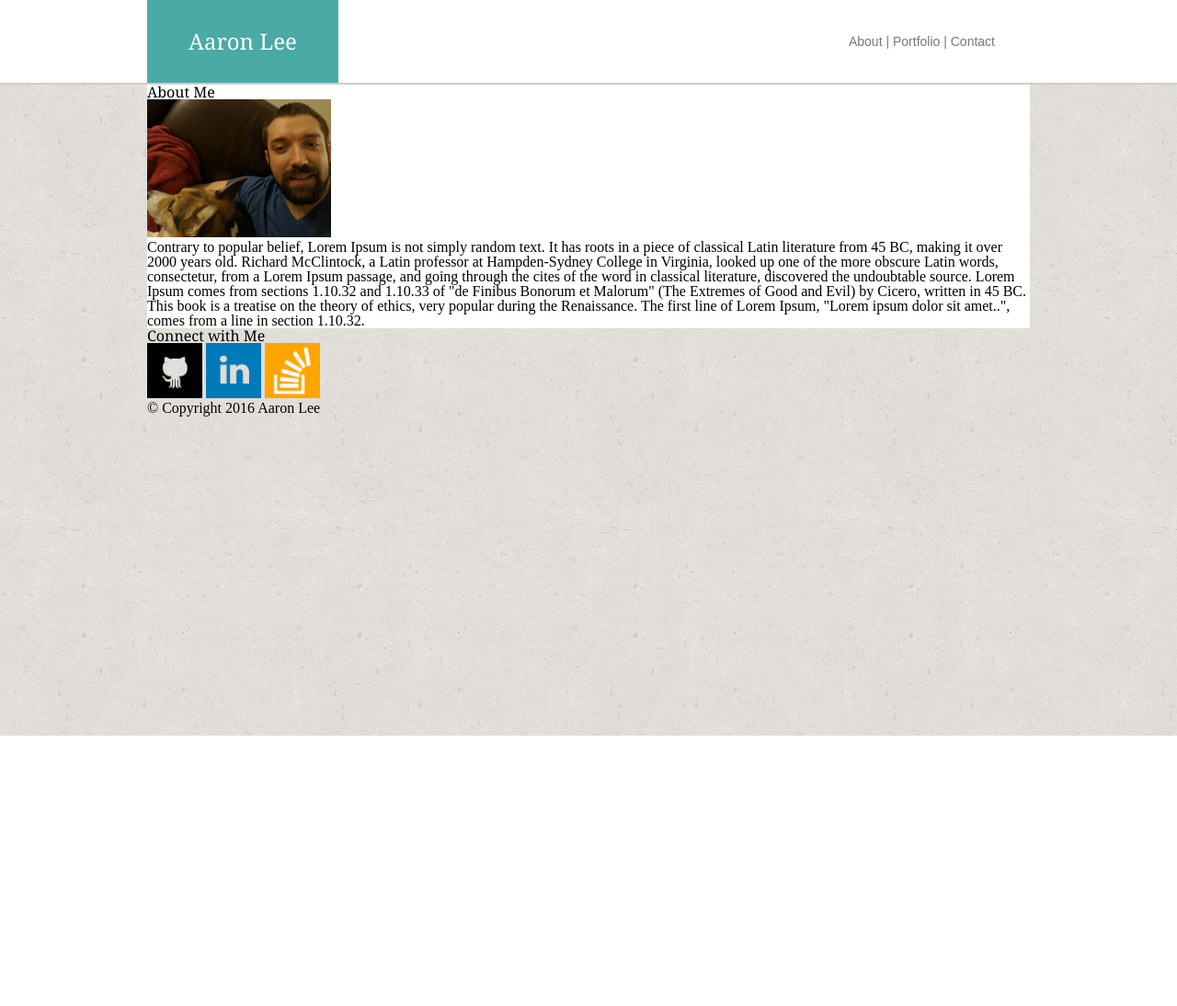
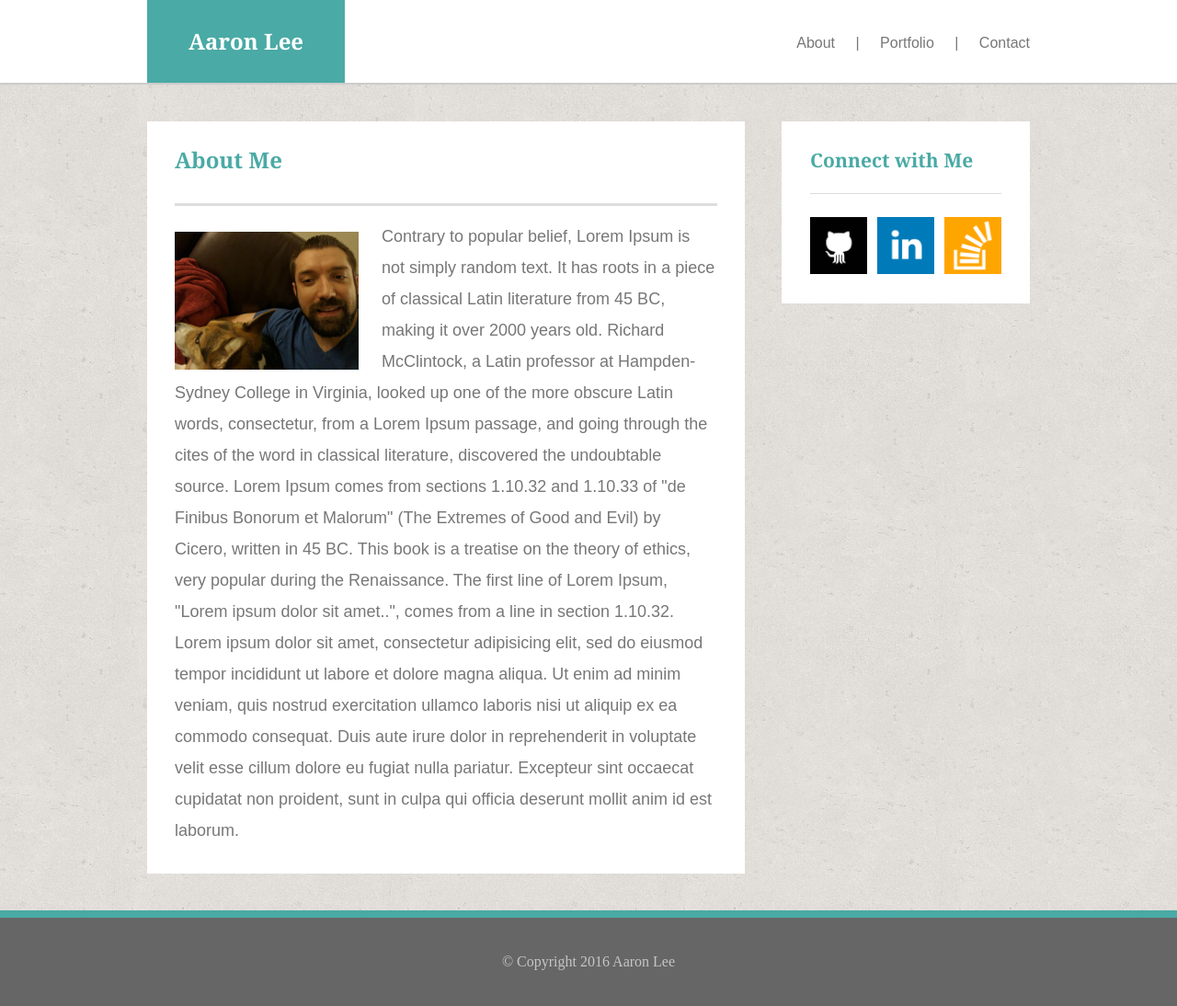
Before and after one commit to Worldedit05/Basic-Portfolio, a PHP site: page / in a window 1280 px wide. Shown: the whole page at 92% size. Before the commit the page ends 800 px from the top, so only its background shows below. Run offline with PHP 8.4, Linux system fonts and the light colour scheme.

Commit message:
index complete

```diff
--- a/assets/css/style.css
+++ b/assets/css/style.css
@@ -1,39 +1,93 @@
-body {
+* {
+    margin: 0;
+}
+html, body {
+    height: 100%;
     background-image: url(../images/cork-wallet.png);
+}
+div {
+    width: 960px;
+    margin: auto;
 }
 header {
     font-family: 'Georgia', Times, Times New Roman, serif;
 }
 ul {
-	display: inline-block;
+    list-style-type: none;
+}
+ul span {
+    font-weight: 100;
 }
 li {
     display: inline;
 }
-div {
-	width: 960px;
-	margin: auto;
+article {
+    color: #777777;
+    padding-top: 16px;
 }
+article p {
+    font: 18px 'Arial', 'Helvetica Neue', Helvetica, sans-serif;
+    line-height: 34px;
+}
+article img {
+    padding: 12px 25px 0px 0px;
+    float: left;
+}
+strong {
+    font-weight: bold;
+}
+footer {
+    clear:both;
+}
+li a {
+    text-decoration: none;
+    color: inherit;
+}
+li img {
+    float: left;
+}
+footer {
+    text-align: center;
+    background-color: #666666;
+    color: #c5c5c5;
+    padding: 40px;
+    border-top: 8px solid #4aaaa5;
+}
+
+/* Page top header */
 .header1 {
     height: 90px;
     background-color: #ffffff;
-
-	/* Can come in later and clean this up*/
-
-	border-bottom-style: solid;
-	border-width: 2px;
-	border-color:#cccccc;
+    border-bottom: 2px solid #cccccc;
+}
+/* About me Section */
+.header2 {
+    color: #4aaaa5;
+    font-size: 24px;
+    padding: 0px 0px 35px 0px;
+    border-bottom: 3px solid #dddddd;
+}
+.header3 {
+    color: #4aaaa5;
+    font-size: 21px;
+    font-weight: bolder;
+    padding-bottom: 25px;
+    margin: 0px 0px 25px 0px;
+    border-bottom: 1px solid #dddddd;
 }
 .nav {
-	font-family: 'Arial', 'Helvetica Neue', Helvetica, sans-serif;
+    font: 16px 'Arial', 'Helvetica Neue', Helvetica, sans-serif;
     color: #777777;
     text-align: right;
-	font-size: 14px;
-	padding: 38px;
-
+    padding: 38px 0px;
+    position: relative;
+    left: 18px;
+}
+.navlink {
+    padding: 18px;
 }
 .name {
-	color: white;
+    color: #ffffff;
     background-color: #4aaaa5;
     font-size: 24px;
     padding: 33px 45px;
@@ -44,6 +98,30 @@ div {
     float: left;
     width: 50%;
 }
-.box {
-	background-color: white;
+.box1 {
+    background-color: #ffffff;
+    width: 590px;
+    margin: 40px 40px 40px 0px;
+    padding: 30px;
+    float: left;
 }
+.box2 {
+    background-color: #ffffff;
+    width: 208px;
+    margin: 40px 0px;
+    padding: 32px 31px;
+    float: left;
+}
+.midicon {
+    padding: 0px 11px;
+}
+.wrapper {
+    min-height: 100%;
+    height: auto !important;
+    height: 100%;
+    margin: 0 auto -1em;
+    margin: auto;
+}
+.footer, .push {
+    height: 1em;
+}
--- a/index.html
+++ b/index.html
@@ -11,56 +11,81 @@
 		<div>
 			<secion class="namecontainer">
 				<section class="name">
-				<h1>Aaron Lee</h1>
+					<h1>
+						<strong>Aaron Lee</strong>
+					</h1>
 				</section>
 			</secion>
-
 			<!-- Top Nav Menu -->
 			<section class="nav">
 				<!-- These need a class to have margins -->
 				<ul>
-					<li>About</li> |
-					<li>Portfolio</li> |
-					<li>Contact</li>
+					<li>
+						<a href="" alt="About Me" class="navlink">About</a>
+					</li>
+					<span>&#124;</span>
+					<li>
+						<a href="" alt="Portfolio" class="navlink">Portfolio</a>
+					</li>
+					<span>&#124;</span>
+					<li>
+						<a href="" alt="Contact Me" class="navlink">Contact</a>
+					</li>
 				</ul>
 			</section>
 		</div>
 	</header>
-
+	<div class="wrapper">
 		<div>
 			<!-- About Me -->
-		<div class="box">
+			<div class="box1">
 				<section>
-			<header>
-				<h1>About Me</h1>
+					<header class="header2">
+						<h1>
+							<strong>About Me</strong>
+						</h1>
 					</header>
 				</section>
 				<article>
 					<img src="assets/images/profile_image.jpg" alt="It's me!" height="150" width="200">
 					<p>Contrary to popular belief, Lorem Ipsum is not simply random text. It has roots in a piece of classical Latin literature from 45 BC, making it over 2000 years old. Richard McClintock, a Latin professor at Hampden-Sydney College in Virginia, looked up one of the more obscure Latin words, consectetur, from a Lorem Ipsum passage, and going through the cites of the word in classical literature, discovered the undoubtable source. Lorem Ipsum comes from sections 1.10.32 and 1.10.33 of "de Finibus Bonorum et Malorum" (The Extremes of Good and Evil) by Cicero, written in 45 BC. This book is a treatise on the theory of ethics, very popular during the Renaissance. The first line of Lorem Ipsum, "Lorem ipsum dolor sit amet..", comes from a line in section 1.10.32.</p>
+					<p>Lorem ipsum dolor sit amet, consectetur adipisicing elit, sed do eiusmod
+						tempor incididunt ut labore et dolore magna aliqua. Ut enim ad minim veniam,
+						quis nostrud exercitation ullamco laboris nisi ut aliquip ex ea commodo
+						consequat. Duis aute irure dolor in reprehenderit in voluptate velit esse
+						cillum dolore eu fugiat nulla pariatur. Excepteur sint occaecat cupidatat non
+						proident, sunt in culpa qui officia deserunt mollit anim id est laborum.</p>
 					</article>
 				</div>
 			</div>
 			<div>
+				<div class="box2">
 					<!-- Connect with Me -->
 					<section>
-			<header>
+						<header class="header3">
 							<h2>Connect with Me</h2>
 						</header>
 					</section>
 					<section>
 						<!-- Need to make these images linkable -->
 						<ul>
-				<li><img src="assets/images/github_square_black.png" alt="Follow me on Github" height="60" width="60"></li>
-				<li><img src="assets/images/linkedin_square_blue.png" alt="Link with me on LinkedIn" height="60" width="60"></li>
-				<li><img src="assets/images/stackoverflow_square_yellow.png" alt="See what I am helping with on StackOverflow" height="60" width="60"></li>
+							<li>
+							<a href="https://github.com/Worldedit05" alt="Github Profile"><img src="assets/images/github_square_black.png" alt="Follow me on Github" height="62" width="62"></a>
+							</li>
+							<li>
+								<a href="https://www.linkedin.com/in/worldedit" alt="LinkedIn Profile"><img src="assets/images/linkedin_square_blue.png" alt="Link with me on LinkedIn" height="62" width="62" class="midicon"></a>
+							</li>
+							<li>
+								<a href="https://stackoverflow.com/users/6590906/aaron-lee" alt="stack overflow Profile"><img src="assets/images/stackoverflow_square_yellow.png" alt="See what I am helping with on StackOverflow" height="62" width="62"></a>
+							</li>
 						</ul>
 					</section>
 				</div>
-	<footer>
-		<div>
-			© Copyright 2016 Aaron Lee
 			</div>
+		</div>
+		<div class="push"></div>
+		<footer class="footer">
+			&copy; Copyright 2016 Aaron Lee
 		</footer>
 	</body>
 	</html>
```
Lines whose indentation alone changed are shown as unchanged.
